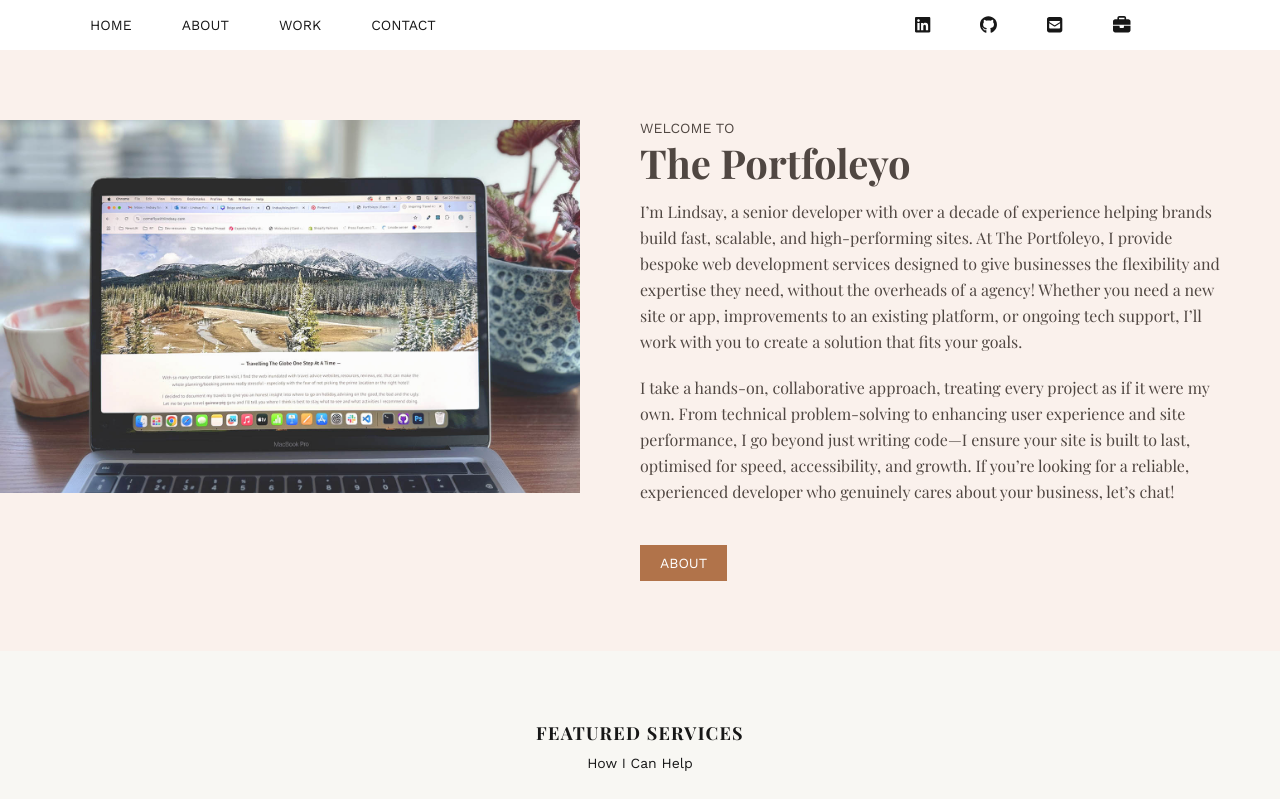
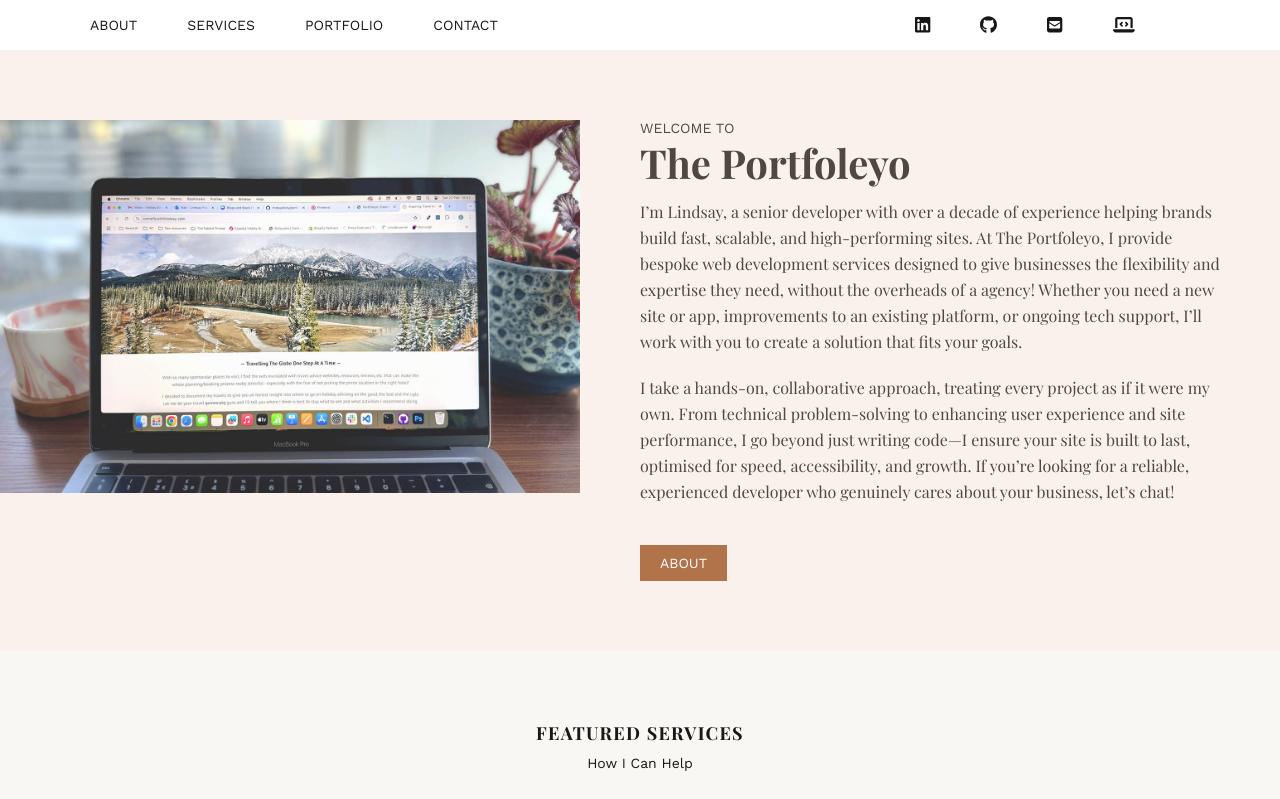
Before and after one commit to lindsayfoley/portfoleyo, a Next.js app: page / in a window 1280 px wide. Shown: the top 799 px of the page. Built offline with nearby package versions, Linux system fonts and the light colour scheme; a web font is replaced by a local one.

Commit message:
updating pages in app

```diff
--- a/src/components/nav/nav.tsx
+++ b/src/components/nav/nav.tsx
@@ -4,13 +4,20 @@ import { FontAwesomeIcon } from "@fortawesome/react-fontawesome";
 import { IconDefinition } from "@fortawesome/fontawesome-svg-core";
 import { NAV_CONTENT } from "../../constants/nav/nav";
 
-const Nav = () => {
+interface NavProps {
+  links: {
+    href: string;
+    cta: string;
+  }[];
+}
+
+const Nav = ({ links }: NavProps) => {
   return (
     <nav className={styles.container}>
       <div className={styles.contentWrapper}>
         <div className={`${styles.pages} ${styles.links}`}>
           <ul className={styles.linksList}>
-            {NAV_CONTENT.headerNavContent.map(({ href, cta }) => (
+            {links.map(({ href, cta }) => (
               <li key={cta}>
                 <Link href={href}>{cta}</Link>
               </li>
--- a/src/constants/nav/nav.ts
+++ b/src/constants/nav/nav.ts
@@ -1,14 +1,14 @@
 import { faGithub, faLinkedin } from "@fortawesome/free-brands-svg-icons";
 import {
   faSquareEnvelope,
-  faBriefcase,
+  faLaptopCode,
 } from "@fortawesome/free-solid-svg-icons";
 import {
   EMAIL_ADDRESS,
   GITHUB_PROFILE,
   LINKEDIN_PROFILE,
   PORTFOLIO_SITE,
-} from "../work/shared";
+} from "../shared";
 
 const LINKS = {
   homeLink: {
@@ -19,17 +19,13 @@ const LINKS = {
     cta: "About",
     href: "about",
   },
-  workLink: {
-    cta: "Work",
-    href: "work",
-  },
   servicesLink: {
     cta: "Services",
-    href: "work",
+    href: "services",
   },
   portfolioLink: {
     cta: "Portfolio",
-    href: "work#portfolio",
+    href: "portfolio",
   },
   contactLink: {
     cta: "Contact",
@@ -38,10 +34,28 @@ const LINKS = {
 };
 
 export const NAV_CONTENT = {
-  headerNavContent: [
+  homeHeaderNavContent: [
+    LINKS.aboutLink,
+    LINKS.servicesLink,
+    LINKS.portfolioLink,
+    LINKS.contactLink,
+  ],
+  aboutHeaderNavContent: [
+    LINKS.homeLink,
+    LINKS.servicesLink,
+    LINKS.portfolioLink,
+    LINKS.contactLink,
+  ],
+  servicesHeaderNavContent: [
     LINKS.homeLink,
     LINKS.aboutLink,
-    LINKS.workLink,
+    LINKS.portfolioLink,
+    LINKS.contactLink,
+  ],
+  portfolioHeaderNavContent: [
+    LINKS.homeLink,
+    LINKS.aboutLink,
+    LINKS.servicesLink,
     LINKS.contactLink,
   ],
   footerNavContent: [
@@ -73,7 +87,7 @@ export const NAV_CONTENT = {
       title: "View my personal portfolio site",
       href: PORTFOLIO_SITE,
       target: "_blank",
-      icon: faBriefcase,
+      icon: faLaptopCode,
     },
   ],
 };
--- a/src/constants/work/content.ts
+++ b/src/constants/porfolio/content.ts
@@ -1,4 +1,4 @@
-export const WORK_CONTENT = {
+export const PORTFOLIO_CONTENT = {
   meta: {
     title: "Work at The Portfoleyo | Web Development & Portfolio",
     description:
--- a/src/pages/_app.tsx
+++ b/src/pages/_app.tsx
@@ -1,12 +1,10 @@
 import Footer from "@portfoleyo/components/footer/footer";
-import Nav from "@portfoleyo/components/nav/nav";
 import "@portfoleyo/styles/globals.css";
 import type { AppProps } from "next/app";
 
 export default function App({ Component, pageProps }: AppProps) {
   return (
     <>
-      <Nav />
       <Component {...pageProps} />
       <Footer />
     </>
--- a/src/pages/index.tsx
+++ b/src/pages/index.tsx
@@ -4,6 +4,8 @@ import HighlightBanner from "@portfoleyo/components/highlightBanner/highlightBan
 import Banner from "@portfoleyo/components/banner/banner";
 import Showcase from "@portfoleyo/components/showcase/showcase";
 import { HOMEPAGE_CONTENT } from "../constants/homepage/content";
+import Nav from "@portfoleyo/components/nav/nav";
+import { NAV_CONTENT } from "@portfoleyo/constants/nav/nav";
 
 export default function Home() {
   return (
@@ -13,6 +15,7 @@ export default function Home() {
         <meta name="description" content={HOMEPAGE_CONTENT.meta.description} />
         <meta name="viewport" content="width=device-width, initial-scale=1" />
       </Head>
+      <Nav links={NAV_CONTENT.homeHeaderNavContent} />
       <main>
         <HighlightBanner
           imageSrc={HOMEPAGE_CONTENT.highlightBanner.image.src}
```
Also changed, not shown: src/constants/services/content.ts (added, +22 -0 lines), src/pages/about.tsx (+13 -3 lines), src/pages/portfolio.tsx (added, +28 -0 lines), src/pages/services.tsx (added, +31 -0 lines), src/pages/work.tsx (deleted, +0 -28 lines), src/constants/shared.ts (renamed from src/constants/work/shared.ts), src/styles/services.module.css (renamed from src/styles/work.module.css).
